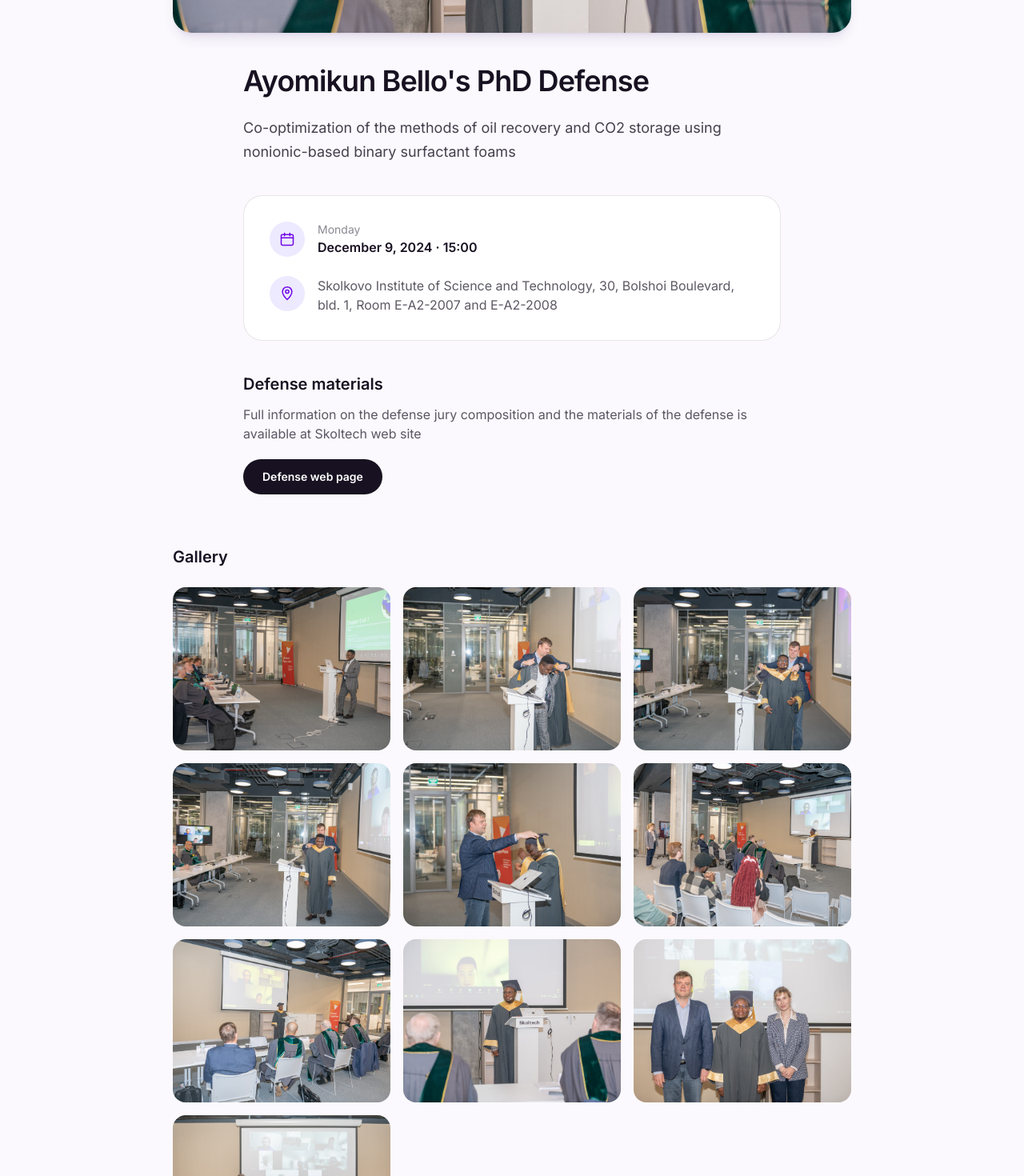
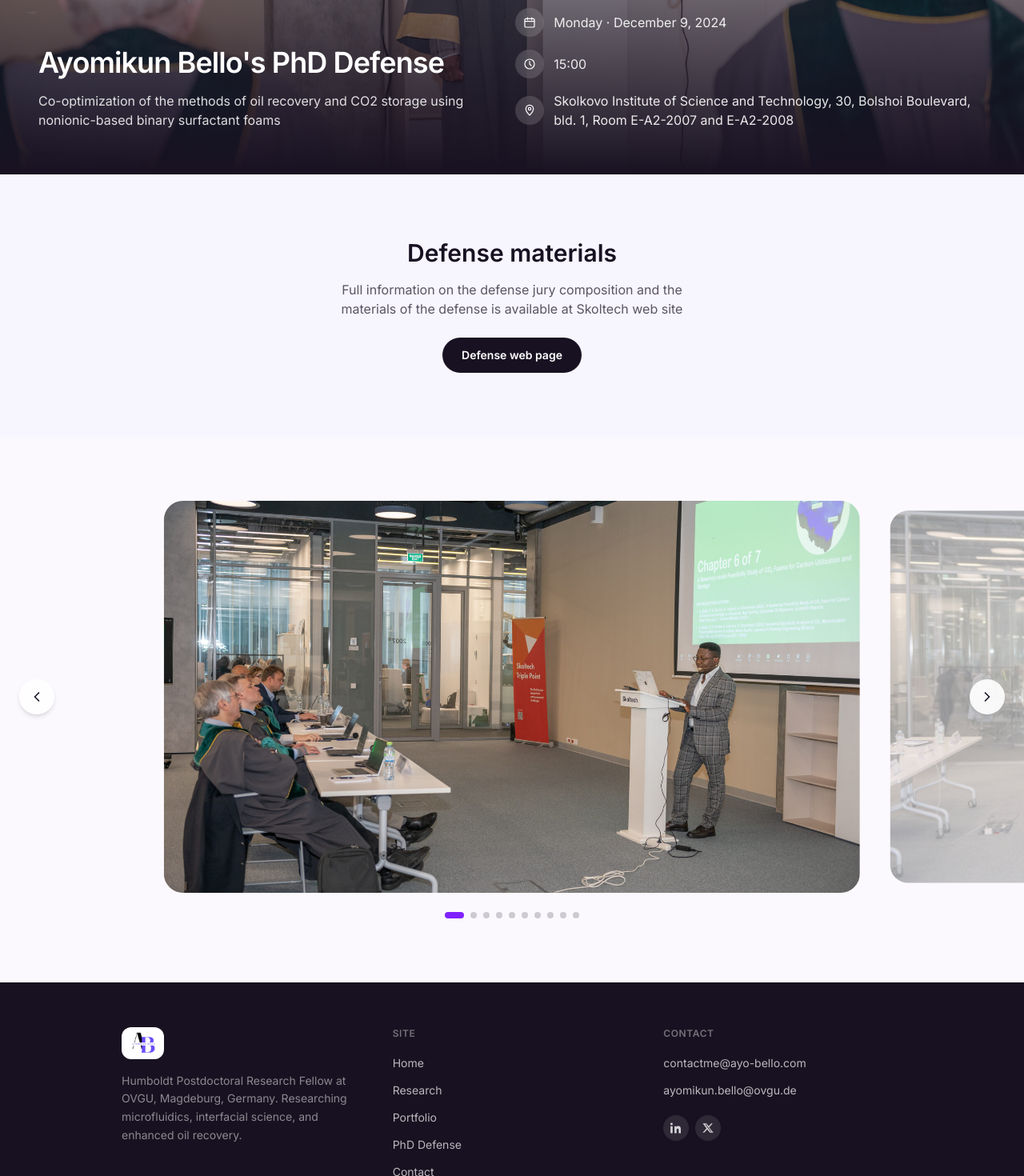
Before and after one commit to ayomikunbello/personal-site, a Next.js app: page /phd-defense in a window 1280 px wide. Shown: the part 480-1950 px from the top of the page at 80% size. Built offline with nearby package versions, Linux system fonts and the light colour scheme.

Commit message:
Rebuild PhD Defense page to match original: full-bleed hero overlay, center-peek carousel with dots

```diff
--- a/src/app/phd-defense/page.tsx
+++ b/src/app/phd-defense/page.tsx
@@ -1,6 +1,6 @@
 import type { Metadata } from "next";
 import Image from "next/image";
-import Gallery from "@/components/Gallery";
+import DefenseCarousel from "@/components/DefenseCarousel";
 import { phdDefense } from "@/lib/data";
 
 export const metadata: Metadata = {
@@ -8,75 +8,92 @@ export const metadata: Metadata = {
   description: phdDefense.topic,
 };
 
+function DetailRow({ icon, children }: { icon: React.ReactNode; children: React.ReactNode }) {
+  return (
+    <div className="flex items-center gap-3">
+      <span className="flex h-9 w-9 shrink-0 items-center justify-center rounded-full bg-white/15 text-white backdrop-blur-sm">
+        {icon}
+      </span>
+      <span className="text-sm text-white/90 sm:text-base">{children}</span>
+    </div>
+  );
+}
+
 export default function PhdDefensePage() {
   return (
     <div className="bg-paper">
-      <div className="mx-auto max-w-4xl px-6 py-16 sm:py-20">
-        <div className="relative aspect-[21/9] w-full overflow-hidden rounded-3xl shadow-lg shadow-violet-950/10">
+      {/* Full-bleed hero with overlaid defense details */}
+      <div className="relative h-[560px] w-full sm:h-[620px]">
         <Image
           src={phdDefense.heroImage}
           alt={phdDefense.heading}
           fill
-            sizes="(min-width: 1024px) 56rem, 100vw"
+          sizes="100vw"
           className="object-cover"
           priority
         />
+        <div className="absolute inset-0 bg-gradient-to-t from-ink via-ink/40 to-transparent" />
+
+        <div className="absolute inset-0 flex flex-col justify-end gap-8 px-6 py-10 sm:px-12 sm:py-14 lg:flex-row lg:items-end lg:justify-between">
+          <div className="max-w-xl">
+            <h1 className="text-3xl font-semibold tracking-tight text-white sm:text-4xl">
+              {phdDefense.heading}
+            </h1>
+            <p className="mt-4 text-white/85">{phdDefense.topic}</p>
           </div>
 
-        <div className="mx-auto max-w-2xl">
-          <h1 className="mt-10 text-3xl font-semibold tracking-tight text-ink sm:text-4xl">
-            {phdDefense.heading}
-          </h1>
-
-          <p className="mt-6 text-lg leading-relaxed text-ink/80">{phdDefense.topic}</p>
-
-          <div className="mt-10 space-y-6 rounded-3xl border border-ink/10 bg-white p-8">
-            <div className="flex gap-4">
-              <div className="flex h-11 w-11 shrink-0 items-center justify-center rounded-full bg-violet-100 text-violet-700">
-                <svg viewBox="0 0 24 24" fill="none" stroke="currentColor" strokeWidth="1.8" className="h-5 w-5">
+          <div className="flex flex-col gap-4">
+            <DetailRow
+              icon={
+                <svg viewBox="0 0 24 24" fill="none" stroke="currentColor" strokeWidth="1.8" className="h-4 w-4">
                   <rect x="3" y="5" width="18" height="16" rx="2" />
                   <path d="M8 3v4M16 3v4M3 10h18" strokeLinecap="round" />
                 </svg>
+              }
+            >
+              {phdDefense.day} &middot; {phdDefense.date}
+            </DetailRow>
+            <DetailRow
+              icon={
+                <svg viewBox="0 0 24 24" fill="none" stroke="currentColor" strokeWidth="1.8" className="h-4 w-4">
+                  <circle cx="12" cy="12" r="9" />
+                  <path d="M12 7v5l3 3" strokeLinecap="round" strokeLinejoin="round" />
+                </svg>
+              }
+            >
+              {phdDefense.time}
+            </DetailRow>
+            <DetailRow
+              icon={
+                <svg viewBox="0 0 24 24" fill="none" stroke="currentColor" strokeWidth="1.8" className="h-4 w-4">
+                  <path d="M12 21s7-6.5 7-12a7 7 0 1 0-14 0c0 5.5 7 12 7 12Z" />
+                  <circle cx="12" cy="9" r="2.5" />
+                </svg>
+              }
+            >
+              <span className="max-w-xs">{phdDefense.venue}</span>
+            </DetailRow>
           </div>
-              <div>
-                <p className="text-sm text-ink/50">{phdDefense.day}</p>
-                <p className="font-semibold text-ink">
-                  {phdDefense.date} &middot; {phdDefense.time}
-                </p>
         </div>
       </div>
 
-            <div className="flex gap-4">
-              <div className="flex h-11 w-11 shrink-0 items-center justify-center rounded-full bg-violet-100 text-violet-700">
-                <svg viewBox="0 0 24 24" fill="none" stroke="currentColor" strokeWidth="1.8" className="h-5 w-5">
-                  <path d="M12 21s7-6.5 7-12a7 7 0 1 0-14 0c0 5.5 7 12 7 12Z" />
-                  <circle cx="12" cy="9" r="2.5" />
-                </svg>
-              </div>
-              <p className="text-ink/70">{phdDefense.venue}</p>
-            </div>
-          </div>
-
-          <div className="mt-10">
-            <h2 className="text-xl font-semibold text-ink">Defense materials</h2>
-            <p className="mt-3 text-ink/70">{phdDefense.materialsNote}</p>
+      {/* Defense materials */}
+      <div className="bg-violet-50/60 px-6 py-16 text-center sm:py-20">
+        <h2 className="text-2xl font-semibold text-ink sm:text-3xl">Defense materials</h2>
+        <p className="mx-auto mt-4 max-w-md text-ink/70">{phdDefense.materialsNote}</p>
         <a
           href={phdDefense.defenseUrl}
           target="_blank"
           rel="noopener noreferrer"
-              className="mt-5 inline-flex rounded-full bg-ink px-6 py-3 text-sm font-semibold text-white transition-colors hover:bg-violet-900"
+          className="mt-6 inline-flex rounded-full bg-ink px-6 py-3 text-sm font-semibold text-white transition-colors hover:bg-violet-900"
         >
           Defense web page
         </a>
       </div>
-        </div>
 
-        <div className="mt-16">
-          <h2 className="text-xl font-semibold text-ink">Gallery</h2>
-          <div className="mt-6">
-            <Gallery images={phdDefense.gallery} alt="PhD defense" />
-          </div>
-        </div>
+      {/* Gallery carousel */}
+      <div className="py-16 sm:py-20">
+        <DefenseCarousel images={phdDefense.gallery} alt="PhD defense" />
       </div>
     </div>
   );
--- /dev/null
+++ b/src/components/DefenseCarousel.tsx
@@ -0,0 +1,88 @@
+"use client";
+
+import { useState } from "react";
+import Image from "next/image";
+
+const SLIDE_WIDTH = 68; // percent of container width
+
+export default function DefenseCarousel({ images, alt }: { images: string[]; alt: string }) {
+  const [index, setIndex] = useState(0);
+
+  const go = (next: number) => {
+    setIndex((next + images.length) % images.length);
+  };
+
+  const offset = (100 - SLIDE_WIDTH) / 2;
+  const translate = `calc(-${index} * (${SLIDE_WIDTH}% + 1rem) + ${offset}%)`;
+
+  return (
+    <div className="w-full">
+      <div className="relative overflow-hidden">
+        <div
+          className="flex items-center gap-4 transition-transform duration-500 ease-in-out"
+          style={{ transform: `translateX(${translate})` }}
+        >
+          {images.map((src, i) => {
+            const active = i === index;
+            return (
+              <button
+                key={src}
+                type="button"
+                onClick={() => go(i)}
+                aria-label={`Show photo ${i + 1}`}
+                style={{ width: `${SLIDE_WIDTH}%` }}
+                className={`relative aspect-[16/9] shrink-0 overflow-hidden rounded-3xl transition-all duration-500 ${
+                  active ? "opacity-100" : "opacity-40 scale-95"
+                }`}
+              >
+                <Image
+                  src={src}
+                  alt={`${alt} ${i + 1}`}
+                  fill
+                  sizes="70vw"
+                  className="object-cover"
+                  priority={i === 0}
+                />
+              </button>
+            );
+          })}
+        </div>
+
+        <button
+          type="button"
+          onClick={() => go(index - 1)}
+          aria-label="Previous photo"
+          className="absolute left-2 top-1/2 flex h-11 w-11 -translate-y-1/2 items-center justify-center rounded-full bg-white/90 text-ink shadow-md transition-colors hover:bg-white sm:left-6"
+        >
+          <svg viewBox="0 0 24 24" fill="none" stroke="currentColor" strokeWidth="2" className="h-5 w-5">
+            <path d="m15 6-6 6 6 6" strokeLinecap="round" strokeLinejoin="round" />
+          </svg>
+        </button>
+        <button
+          type="button"
+          onClick={() => go(index + 1)}
+          aria-label="Next photo"
+          className="absolute right-2 top-1/2 flex h-11 w-11 -translate-y-1/2 items-center justify-center rounded-full bg-white/90 text-ink shadow-md transition-colors hover:bg-white sm:right-6"
+        >
+          <svg viewBox="0 0 24 24" fill="none" stroke="currentColor" strokeWidth="2" className="h-5 w-5">
+            <path d="m9 6 6 6-6 6" strokeLinecap="round" strokeLinejoin="round" />
+          </svg>
+        </button>
+      </div>
+
+      <div className="mt-6 flex justify-center gap-2">
+        {images.map((src, i) => (
+          <button
+            key={src}
+            type="button"
+            onClick={() => go(i)}
+            aria-label={`Go to photo ${i + 1}`}
+            className={`h-2 rounded-full transition-all duration-300 ${
+              i === index ? "w-6 bg-violet-600" : "w-2 bg-ink/20 hover:bg-ink/35"
+            }`}
+          />
+        ))}
+      </div>
+    </div>
+  );
+}
--- a/src/components/Gallery.tsx
+++ /dev/null
@@ -1,96 +0,0 @@
-"use client";
-
-import { useState } from "react";
-import Image from "next/image";
-
-export default function Gallery({ images, alt }: { images: string[]; alt: string }) {
-  const [openIndex, setOpenIndex] = useState<number | null>(null);
-
-  return (
-    <>
-      <div className="grid grid-cols-2 gap-4 sm:grid-cols-3">
-        {images.map((src, i) => (
-          <button
-            key={src}
-            type="button"
-            onClick={() => setOpenIndex(i)}
-            className="group relative aspect-[4/3] overflow-hidden rounded-2xl"
-          >
-            <Image
-              src={src}
-              alt={`${alt} ${i + 1}`}
-              fill
-              sizes="(min-width: 640px) 33vw, 50vw"
-              className="object-cover transition-transform duration-300 group-hover:scale-105"
-            />
-          </button>
-        ))}
-      </div>
-
-      {openIndex !== null && (
-        <div
-          role="dialog"
-          aria-modal="true"
-          onClick={() => setOpenIndex(null)}
-          className="fixed inset-0 z-[60] flex items-center justify-center bg-ink/90 p-4 backdrop-blur-sm sm:p-10"
-        >
-          <button
-            type="button"
-            onClick={() => setOpenIndex(null)}
-            aria-label="Close"
-            className="absolute right-5 top-5 flex h-10 w-10 items-center justify-center rounded-full bg-white/10 text-white hover:bg-white/20"
-          >
-            <svg viewBox="0 0 24 24" fill="none" stroke="currentColor" strokeWidth="2" className="h-5 w-5">
-              <path d="M6 6l12 12M18 6L6 18" strokeLinecap="round" />
-            </svg>
-          </button>
-
-          {openIndex > 0 && (
-            <button
-              type="button"
-              onClick={(e) => {
-                e.stopPropagation();
-                setOpenIndex((i) => (i === null ? i : i - 1));
-              }}
-              aria-label="Previous image"
-              className="absolute left-3 top-1/2 flex h-10 w-10 -translate-y-1/2 items-center justify-center rounded-full bg-white/10 text-white hover:bg-white/20 sm:left-6"
-            >
-              <svg viewBox="0 0 24 24" fill="none" stroke="currentColor" strokeWidth="2" className="h-5 w-5">
-                <path d="m15 6-6 6 6 6" strokeLinecap="round" strokeLinejoin="round" />
-              </svg>
-            </button>
-          )}
-
-          {openIndex < images.length - 1 && (
-            <button
-              type="button"
-              onClick={(e) => {
-                e.stopPropagation();
-                setOpenIndex((i) => (i === null ? i : i + 1));
-              }}
-              aria-label="Next image"
-              className="absolute right-3 top-1/2 flex h-10 w-10 -translate-y-1/2 items-center justify-center rounded-full bg-white/10 text-white hover:bg-white/20 sm:right-6"
-            >
-              <svg viewBox="0 0 24 24" fill="none" stroke="currentColor" strokeWidth="2" className="h-5 w-5">
-                <path d="m9 6 6 6-6 6" strokeLinecap="round" strokeLinejoin="round" />
-              </svg>
-            </button>
-          )}
-
-          <div
-            className="relative h-full max-h-[85vh] w-full max-w-4xl"
-            onClick={(e) => e.stopPropagation()}
-          >
-            <Image
-              src={images[openIndex]}
-              alt={`${alt} ${openIndex + 1}`}
-              fill
-              sizes="90vw"
-              className="object-contain"
-            />
-          </div>
-        </div>
-      )}
-    </>
-  );
-}
```
Lines whose indentation alone changed are shown as unchanged.
